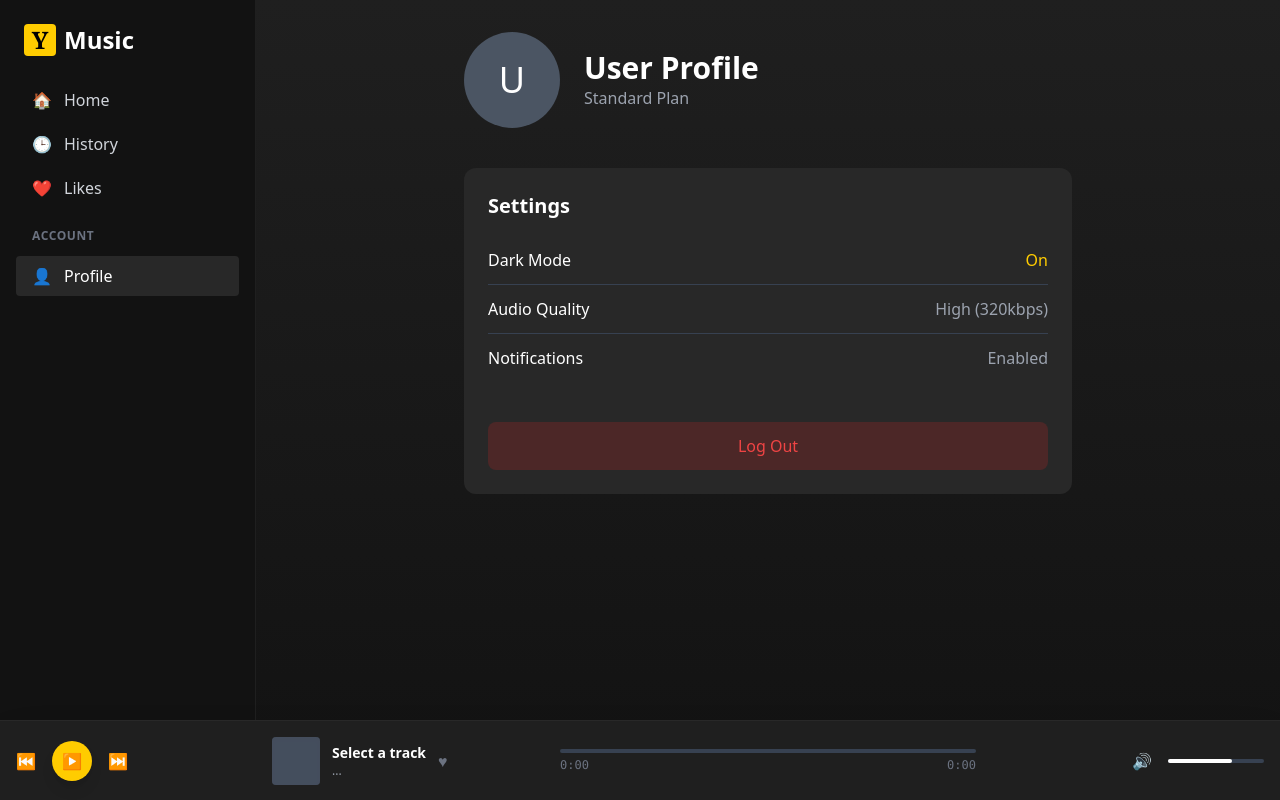
After one commit to Lotargo/sonata-music, a Django app: page /account/ in a window 1280 px wide. The commit adds this page. Run offline with Django 5.2, Linux system fonts and the light colour scheme; some libraries are stand-ins or nearby versions.

Commit message:
UI Refactor (Yandex Style) and Main Entry Point
* Added `main.py` entry point.
* Updated `Track` model with `is_liked`, `play_count`, `lyrics`.
* Implemented "Yandex Music" style UI (Dark theme, Sidebar, Fixed Player).
* Added `History`, `Likes`, `Account`, `Karaoke` views and templates.
* Added AJAX logic for `toggle_like` and `record_play`.
* Fixed `NameError` in `config/settings.py`.

```diff
--- a/config/settings.py
+++ b/config/settings.py
@@ -10,6 +10,7 @@ For the full list of settings and their values, see
 https://docs.djangoproject.com/en/5.2/ref/settings/
 """
 
+import os
 from pathlib import Path
 
 # Build paths inside the project like this: BASE_DIR / 'subdir'.
--- a/music/models.py
+++ b/music/models.py
@@ -32,6 +32,11 @@ class Track(models.Model):
     status = models.CharField(max_length=50, choices=STATUS_CHOICES, default='pending')
     created_at = models.DateTimeField(auto_now_add=True)
 
+    # User interactions
+    is_liked = models.BooleanField(default=False)
+    play_count = models.IntegerField(default=0)
+    lyrics = models.TextField(blank=True, null=True)
+
     # Processing settings
     target_format = models.CharField(max_length=10, blank=True, null=True)
     target_bitrate = models.CharField(max_length=20, blank=True, null=True)
--- /dev/null
+++ b/music/static/music/css/style.css
@@ -0,0 +1,5 @@
+/* Base styles for Music App */
+body {
+    background-color: #121212;
+    color: white;
+}
--- /dev/null
+++ b/music/static/music/js/player.js
@@ -0,0 +1,2 @@
+// Player logic placeholder
+console.log('Player JS loaded');
--- /dev/null
+++ b/music/templates/music/account.html
@@ -0,0 +1,37 @@
+{% extends 'music/base.html' %}
+
+{% block content %}
+<div class="p-8 max-w-2xl mx-auto">
+    <div class="flex items-center gap-6 mb-10">
+        <div class="w-24 h-24 bg-gray-600 rounded-full flex items-center justify-center text-4xl">U</div>
+        <div>
+            <h1 class="text-3xl font-bold">User Profile</h1>
+            <p class="text-gray-400">Standard Plan</p>
+        </div>
+    </div>
+
+    <div class="bg-yandex-lightgray rounded-xl p-6 space-y-6">
+        <div>
+            <h3 class="text-xl font-bold mb-4">Settings</h3>
+            <div class="flex items-center justify-between py-3 border-b border-gray-700">
+                <span>Dark Mode</span>
+                <span class="text-yandex-yellow">On</span>
+            </div>
+            <div class="flex items-center justify-between py-3 border-b border-gray-700">
+                <span>Audio Quality</span>
+                <span class="text-gray-400">High (320kbps)</span>
+            </div>
+            <div class="flex items-center justify-between py-3">
+                <span>Notifications</span>
+                <span class="text-gray-400">Enabled</span>
+            </div>
+        </div>
+
+        <div class="pt-4">
+            <button class="w-full bg-red-600/20 text-red-500 py-3 rounded-lg hover:bg-red-600/30 transition">
+                Log Out
+            </button>
+        </div>
+    </div>
+</div>
+{% endblock %}
--- a/music/templates/music/base.html
+++ b/music/templates/music/base.html
@@ -1,3 +1,4 @@
+{% load static %}
 <!DOCTYPE html>
 <html lang="en" class="dark">
 <head>
@@ -5,6 +6,7 @@
     <meta name="viewport" content="width=device-width, initial-scale=1.0">
     <title>Music Platform</title>
     <script src="https://cdn.tailwindcss.com"></script>
+    <link rel="stylesheet" href="{% static 'music/css/style.css' %}">
     <script>
         tailwind.config = {
             darkMode: 'class',
@@ -41,28 +43,31 @@
 </head>
 <body class="bg-yandex-black text-white font-sans h-screen flex overflow-hidden">
     <!-- Sidebar -->
-    <aside class="w-64 bg-yandex-black flex flex-col border-r border-yandex-gray z-40">
+    <aside class="w-64 bg-yandex-black flex flex-col border-r border-yandex-gray z-40 flex-shrink-0">
         <div class="p-6 text-2xl font-bold text-white flex items-center gap-2">
             <div class="w-8 h-8 bg-yandex-yellow text-black flex items-center justify-center rounded font-serif">Y</div>
             <span>Music</span>
         </div>
         <nav class="flex-1 px-4 space-y-1">
-            <a href="{% url 'index' %}" class="flex items-center gap-3 py-2 px-4 rounded text-gray-300 hover:bg-yandex-lightgray hover:text-white transition">
+            <a href="{% url 'index' %}" class="flex items-center gap-3 py-2 px-4 rounded text-gray-300 hover:bg-yandex-lightgray hover:text-white transition {% if request.resolver_match.url_name == 'index' %}bg-yandex-lightgray text-white{% endif %}">
                 <span>🏠</span> Home
             </a>
-            <a href="#" class="flex items-center gap-3 py-2 px-4 rounded text-gray-300 hover:bg-yandex-lightgray hover:text-white transition">
-                <span>🎵</span> My Collection
+            <a href="{% url 'history' %}" class="flex items-center gap-3 py-2 px-4 rounded text-gray-300 hover:bg-yandex-lightgray hover:text-white transition {% if request.resolver_match.url_name == 'history' %}bg-yandex-lightgray text-white{% endif %}">
+                <span>🕒</span> History
             </a>
-            <div class="pt-4 pb-2 px-4 text-xs font-bold text-gray-500 uppercase tracking-wider">Playlists</div>
-            <a href="#" class="flex items-center gap-3 py-2 px-4 rounded text-gray-300 hover:bg-yandex-lightgray hover:text-white transition">
-                <span>❤️</span> Favorites
+            <a href="{% url 'likes' %}" class="flex items-center gap-3 py-2 px-4 rounded text-gray-300 hover:bg-yandex-lightgray hover:text-white transition {% if request.resolver_match.url_name == 'likes' %}bg-yandex-lightgray text-white{% endif %}">
+                <span>❤️</span> Likes
+            </a>
+            <div class="pt-4 pb-2 px-4 text-xs font-bold text-gray-500 uppercase tracking-wider">Account</div>
+            <a href="{% url 'account' %}" class="flex items-center gap-3 py-2 px-4 rounded text-gray-300 hover:bg-yandex-lightgray hover:text-white transition {% if request.resolver_match.url_name == 'account' %}bg-yandex-lightgray text-white{% endif %}">
+                <span>👤</span> Profile
             </a>
         </nav>
 
         <!-- User Profile Stub -->
         <div class="p-4 border-t border-yandex-gray">
             <div class="flex items-center gap-3">
-                <div class="w-8 h-8 rounded-full bg-gray-600"></div>
+                <div class="w-8 h-8 rounded-full bg-gray-600 flex items-center justify-center text-xs">U</div>
                 <div class="text-sm font-medium">User</div>
             </div>
         </div>
@@ -81,7 +86,7 @@
         <!-- Controls -->
         <div class="flex items-center space-x-4 w-64">
             <button class="text-gray-400 hover:text-white transition">⏮</button>
-            <button onclick="document.getElementById('audio-player').paused ? document.getElementById('audio-player').play() : document.getElementById('audio-player').pause()" class="w-10 h-10 rounded-full bg-yandex-yellow text-black flex items-center justify-center hover:scale-105 transition shadow-lg">
+            <button id="play-pause-btn" onclick="togglePlay()" class="w-10 h-10 rounded-full bg-yandex-yellow text-black flex items-center justify-center hover:scale-105 transition shadow-lg">
                 ▶
             </button>
             <button class="text-gray-400 hover:text-white transition">⏭</button>
@@ -98,25 +103,25 @@
                 <div id="player-title" class="text-sm font-bold truncate">Select a track</div>
                 <div id="player-artist" class="text-xs text-gray-400 truncate">...</div>
             </div>
-            <button class="text-gray-500 hover:text-red-500 transition">♥</button>
+            <button id="like-btn" class="text-gray-500 hover:text-red-500 transition" onclick="toggleLikeCurrentTrack()">♥</button>
         </div>
 
         <!-- Scrubber -->
         <div class="flex-1 mx-8 flex flex-col justify-center">
-             <div class="w-full bg-gray-700 h-1 rounded-full relative cursor-pointer group">
-                 <div class="bg-yandex-yellow h-1 rounded-full w-0 group-hover:bg-yellow-400 relative">
+             <div class="w-full bg-gray-700 h-1 rounded-full relative cursor-pointer group" onclick="seek(event)">
+                 <div id="progress-bar" class="bg-yandex-yellow h-1 rounded-full w-0 group-hover:bg-yellow-400 relative">
                     <div class="w-3 h-3 bg-white rounded-full absolute right-0 -top-1 opacity-0 group-hover:opacity-100 shadow"></div>
                  </div>
              </div>
              <div class="flex justify-between text-xs text-gray-500 mt-1 font-mono">
-                <span>0:00</span>
-                <span>0:00</span>
+                <span id="current-time">0:00</span>
+                <span id="duration">0:00</span>
              </div>
         </div>
 
         <!-- Volume/Actions -->
         <div class="flex items-center space-x-4 w-64 justify-end">
-             <button class="text-gray-400 hover:text-white">HQ</button>
+             <a id="karaoke-link" href="#" class="text-gray-400 hover:text-white hidden" title="Lyrics">🎤</a>
              <button class="text-gray-400 hover:text-white">🔊</button>
              <div class="w-24 bg-gray-700 h-1 rounded-full cursor-pointer">
                  <div class="bg-white h-1 rounded-full w-2/3"></div>
@@ -125,16 +130,26 @@
     </div>
 
     <script>
-        function playTrack(url, title, artist, coverUrl) {
-            const player = document.getElementById('audio-player');
+        let currentTrackId = null;
+        const player = document.getElementById('audio-player');
+        const playBtn = document.getElementById('play-pause-btn');
+        const progressBar = document.getElementById('progress-bar');
+        const currentTimeEl = document.getElementById('current-time');
+        const durationEl = document.getElementById('duration');
+        const likeBtn = document.getElementById('like-btn');
+        const karaokeLink = document.getElementById('karaoke-link');
+
+        function playTrack(url, title, artist, coverUrl, trackId, isLiked) {
+            currentTrackId = trackId;
             player.src = url;
             player.play();
+            updatePlayButton(true);
 
             // Update UI
             document.getElementById('player-title').innerText = title;
             document.getElementById('player-artist').innerText = artist;
 
-            if(coverUrl && coverUrl !== 'None') {
+            if(coverUrl && coverUrl !== 'None' && coverUrl !== '') {
                 document.getElementById('player-cover').src = coverUrl;
                 document.getElementById('player-cover').classList.remove('hidden');
                 document.getElementById('player-cover-placeholder').classList.add('hidden');
@@ -142,6 +157,81 @@
                 document.getElementById('player-cover').classList.add('hidden');
                 document.getElementById('player-cover-placeholder').classList.remove('hidden');
             }
+
+            // Update Like Button
+            updateLikeButtonState(isLiked === 'True' || isLiked === true);
+
+            // Update Karaoke Link
+            karaokeLink.href = `/karaoke/${trackId}/`;
+            karaokeLink.classList.remove('hidden');
+
+            // Record Play
+            fetch(`/api/play/${trackId}/`, {
+                method: 'POST',
+                headers: {
+                    'X-CSRFToken': '{{ csrf_token }}'
+                }
+            });
+        }
+
+        function togglePlay() {
+            if (player.paused) {
+                player.play();
+                updatePlayButton(true);
+            } else {
+                player.pause();
+                updatePlayButton(false);
+            }
+        }
+
+        function updatePlayButton(isPlaying) {
+            playBtn.innerText = isPlaying ? '⏸' : '▶';
+        }
+
+        function updateLikeButtonState(isLiked) {
+            if (isLiked) {
+                likeBtn.classList.add('text-red-500');
+                likeBtn.classList.remove('text-gray-500');
+            } else {
+                likeBtn.classList.add('text-gray-500');
+                likeBtn.classList.remove('text-red-500');
+            }
+        }
+
+        function toggleLikeCurrentTrack() {
+            if (!currentTrackId) return;
+
+            fetch(`/api/like/${currentTrackId}/`, {
+                method: 'POST',
+                headers: {
+                    'X-CSRFToken': '{{ csrf_token }}'
+                }
+            })
+            .then(response => response.json())
+            .then(data => {
+                updateLikeButtonState(data.is_liked);
+            });
+        }
+
+        player.addEventListener('timeupdate', () => {
+            const percent = (player.currentTime / player.duration) * 100;
+            progressBar.style.width = `${percent}%`;
+            currentTimeEl.innerText = formatTime(player.currentTime);
+            durationEl.innerText = formatTime(player.duration);
+        });
+
+        function formatTime(seconds) {
+            if (isNaN(seconds)) return "0:00";
+            const min = Math.floor(seconds / 60);
+            const sec = Math.floor(seconds % 60);
+            return `${min}:${sec < 10 ? '0' : ''}${sec}`;
+        }
+
+        function seek(e) {
+            const rect = e.currentTarget.getBoundingClientRect();
+            const x = e.clientX - rect.left;
+            const percent = x / rect.width;
+            player.currentTime = percent * player.duration;
         }
     </script>
 </body>
--- a/music/templates/music/index.html
+++ b/music/templates/music/index.html
@@ -32,7 +32,7 @@
 
                 <!-- Play Overlay -->
                 <div class="absolute inset-0 bg-black/40 flex items-center justify-center opacity-0 group-hover:opacity-100 transition backdrop-blur-[1px]">
-                    <button onclick="playTrack('{{ track.audio_file.url }}', '{{ track.title|escapejs }}', '{{ track.artist|escapejs }}', '{% if track.cover_image %}{{ track.cover_image.url }}{% endif %}')" class="w-14 h-14 rounded-full bg-yandex-yellow text-black flex items-center justify-center hover:scale-110 transition shadow-xl pl-1">
+                    <button onclick="playTrack('{{ track.audio_file.url }}', '{{ track.title|escapejs }}', '{{ track.artist|escapejs }}', '{% if track.cover_image %}{{ track.cover_image.url }}{% endif %}', '{{ track.id }}', '{{ track.is_liked }}')" class="w-14 h-14 rounded-full bg-yandex-yellow text-black flex items-center justify-center hover:scale-110 transition shadow-xl pl-1">
                         <svg width="24" height="24" viewBox="0 0 24 24" fill="currentColor">
                             <path d="M8 5v14l11-7z"/>
                         </svg>
--- a/music/urls.py
+++ b/music/urls.py
@@ -4,4 +4,10 @@ from . import views
 urlpatterns = [
     path('', views.index, name='index'),
     path('upload/', views.upload, name='upload'),
+    path('history/', views.history, name='history'),
+    path('likes/', views.likes, name='likes'),
+    path('account/', views.account, name='account'),
+    path('karaoke/<int:track_id>/', views.karaoke, name='karaoke'),
+    path('api/like/<int:track_id>/', views.toggle_like, name='toggle_like'),
+    path('api/play/<int:track_id>/', views.record_play, name='record_play'),
 ]
--- a/music/views.py
+++ b/music/views.py
@@ -1,4 +1,6 @@
-from django.shortcuts import render, redirect
+from django.shortcuts import render, redirect, get_object_or_404
+from django.http import JsonResponse
+from django.views.decorators.http import require_POST
 from .models import Track
 
 def index(request):
@@ -23,3 +25,34 @@ def upload(request):
         return redirect('index')
 
     return render(request, 'music/upload.html')
+
+def history(request):
+    # Sort by play_count for "Most Played" or recently updated for now
+    # Since we don't have a separate History model, we use play_count
+    tracks = Track.objects.filter(play_count__gt=0).order_by('-play_count', '-created_at')
+    return render(request, 'music/history.html', {'tracks': tracks})
+
+def likes(request):
+    tracks = Track.objects.filter(is_liked=True).order_by('-created_at')
+    return render(request, 'music/likes.html', {'tracks': tracks})
+
+def account(request):
+    return render(request, 'music/account.html')
+
+def karaoke(request, track_id):
+    track = get_object_or_404(Track, id=track_id)
+    return render(request, 'music/karaoke.html', {'track': track})
+
+@require_POST
+def toggle_like(request, track_id):
+    track = get_object_or_404(Track, id=track_id)
+    track.is_liked = not track.is_liked
+    track.save()
+    return JsonResponse({'is_liked': track.is_liked})
+
+@require_POST
+def record_play(request, track_id):
+    track = get_object_or_404(Track, id=track_id)
+    track.play_count += 1
+    track.save()
+    return JsonResponse({'play_count': track.play_count})
```
Also changed, not shown: main.py (added, +23 -0 lines), music/templates/music/history.html (added, +49 -0 lines), music/templates/music/karaoke.html (added, +26 -0 lines), music/templates/music/likes.html (added, +36 -0 lines), music/tests.py (+37 -2 lines), verification/verify_ui.py (added, +31 -0 lines), music/migrations/0002_track_is_liked_track_lyrics_track_play_count.py (added), verification/01_home.png (added), verification/02_history.png (added), verification/03_likes.png (added), verification/04_account.png (added).
